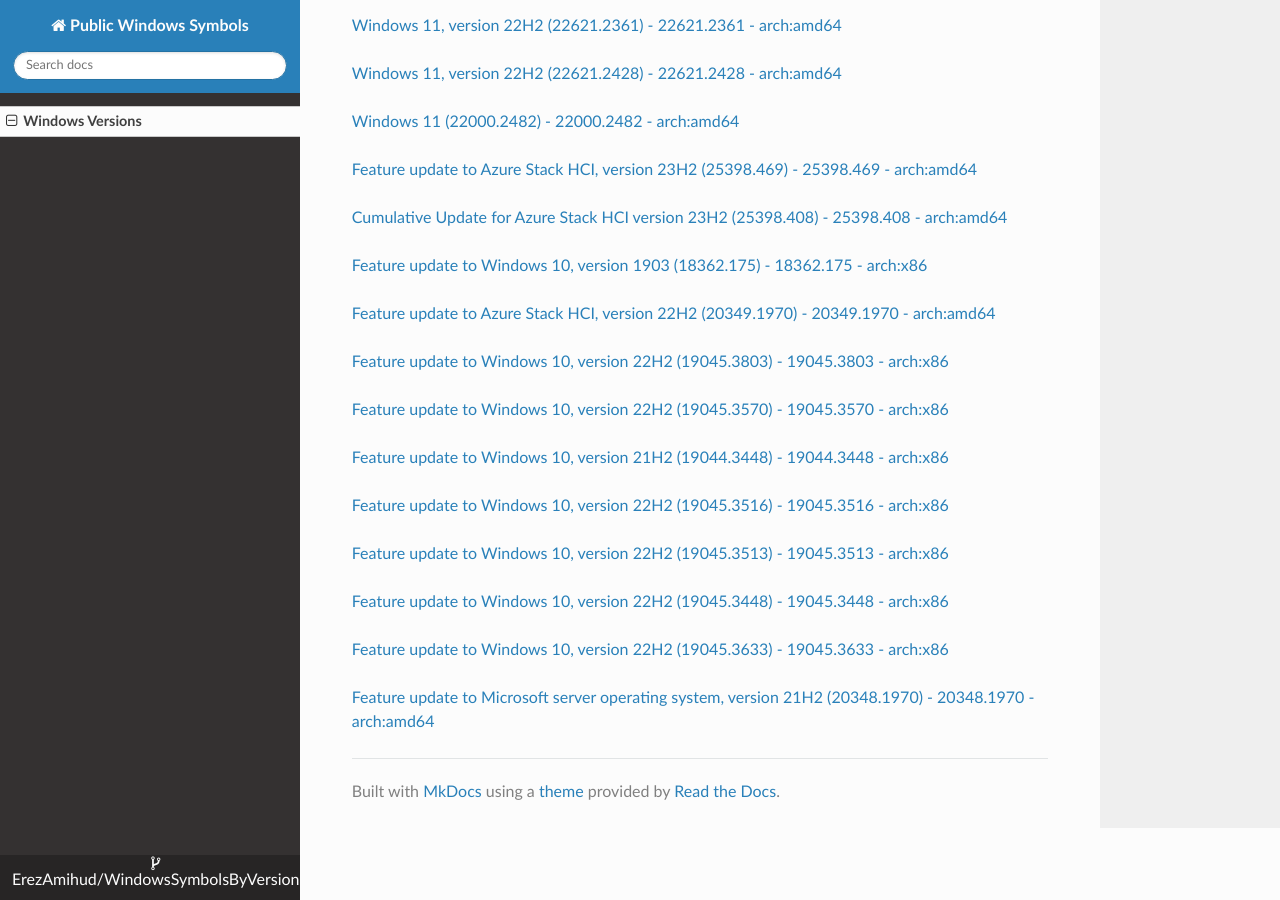
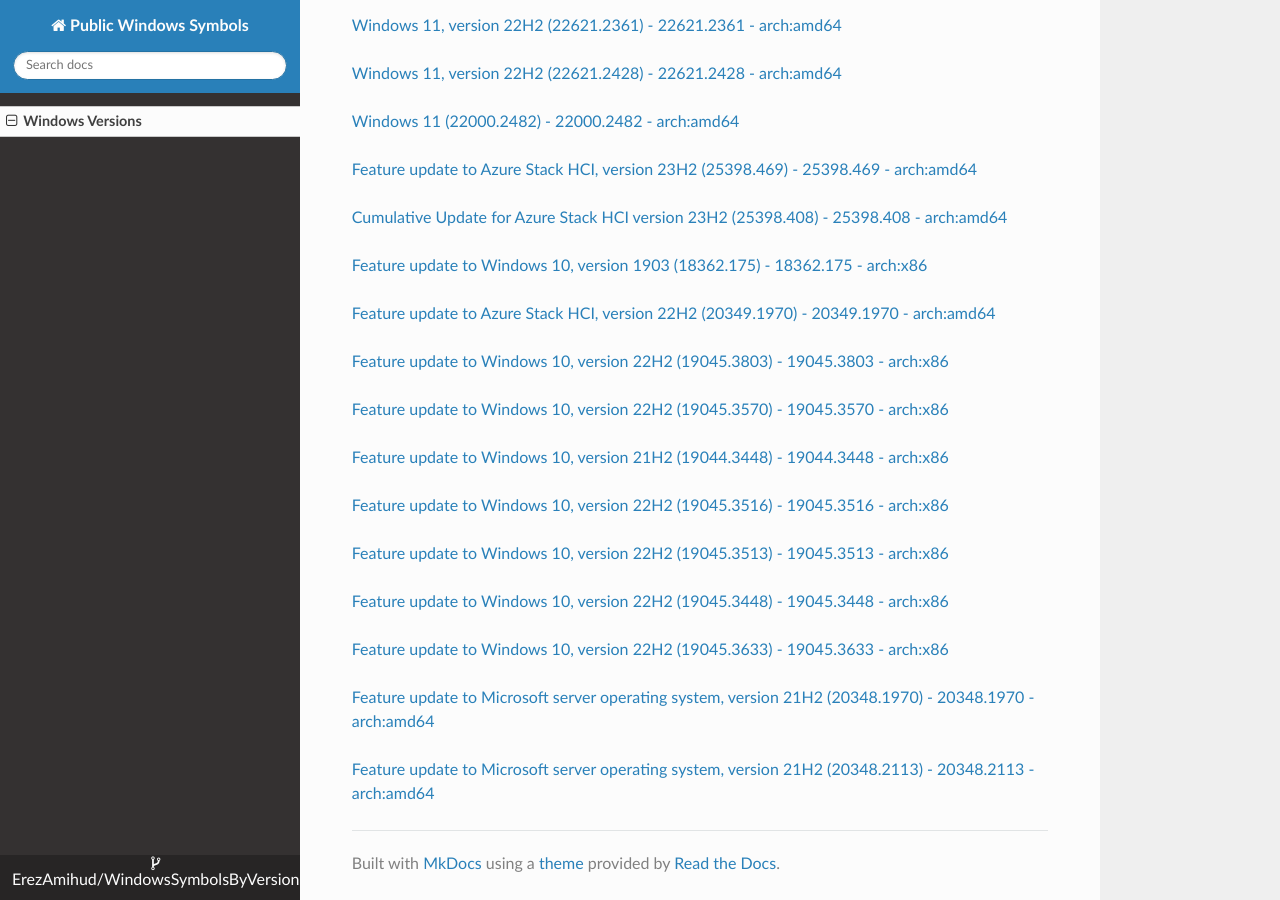
Before and after one commit to ErezAmihud/WindowsSymbolsByVersion, an MkDocs documentation site: the page built from docs/index.md, in a window 1280 px wide and 900 px high, scrolled down 24149 px. Built offline with MkDocs 1.6.1, drawn with Linux system fonts in a browser that asks for light colours; nearby versions of some CDN libraries.

Commit message:
Automated commit, add manifest for 61429954-93f8-4eed-a246-3e81eaca00e8

```diff
--- a/docs/index.md
+++ b/docs/index.md
@@ -1363,3 +1363,6 @@
 
 
 [Feature update to Microsoft server operating system, version 21H2 (20348.1970) - 20348.1970 - arch:amd64](https://github.com/ErezAmihud/WindowsSymbolsByVersion/blob/main/manifests/eada4326-a163-448b-b1b3-dc1572c8e6a8.manifest)
+
+
+[Feature update to Microsoft server operating system, version 21H2 (20348.2113) - 20348.2113 - arch:amd64](https://github.com/ErezAmihud/WindowsSymbolsByVersion/blob/main/manifests/61429954-93f8-4eed-a246-3e81eaca00e8.manifest)
```
Also changed, not shown: process_builds.json (+1 -1 lines), 1 other file.
